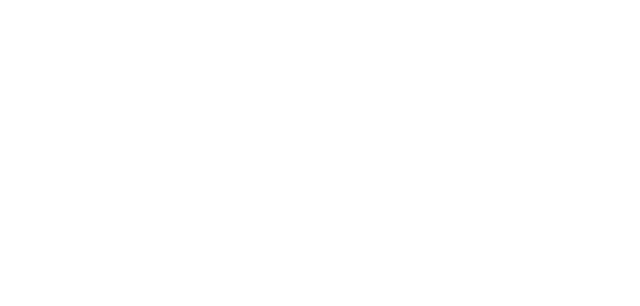
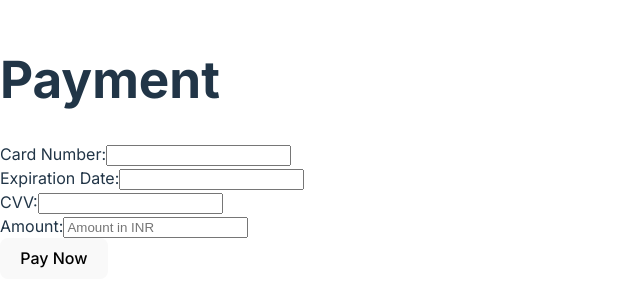
Before and after one commit to bharat-dussa/e-commerce-demo, a React (Vite) app: page /keerthana/paymentpage in a window 1280 px wide. Before the commit this address had no page. Shown: the part 252-558 px from the top of the page, without its empty margins (0-640 px from the left). Built offline with nearby package versions, Linux system fonts and the light colour scheme.

Commit message:
Payment page Done

```diff
--- /dev/null
+++ b/src/Keerthana-PaymentPage/PaymentPage.tsx
@@ -0,0 +1,34 @@
+import React from 'react';
+
+const KeerthanaPaymentPage:React.FC= () => {
+  return (
+    <div>
+      <h1>Payment</h1>
+      <form>
+        <label>
+          Card Number:
+          <input type="text" />
+        </label>
+        <br />
+        <label>
+          Expiration Date:
+          <input type="text" />
+        </label>
+        <br />
+        <label>
+          CVV:
+          <input type="text" />
+        </label>
+        <br />
+        <label>
+          Amount:
+          <input type="text" placeholder="Amount in INR" />
+        </label>
+        <br />
+        <button type="submit">Pay Now</button>
+      </form>
+    </div>
+  );
+};
+
+export default KeerthanaPaymentPage;
--- a/src/MainApp.tsx
+++ b/src/MainApp.tsx
@@ -7,7 +7,8 @@
 import PoojaHomePage from './pooja/HomePage';
 import SnehaHomePage from "./sneha/HomePage"
 import NarendraPaymentPage from "./Narendra-AboutUs/Narendra-AboutUs";
-import KeerthanaHomePage from "./Keerthana/HomePage"
+import KeerthanaHomePage from "./Keerthana/HomePage";
+import KeerthanaPaymentPage from "./Keerthana-PaymentPage/PaymentPage"
 
 const MainApp = () => {
   return (
@@ -21,6 +22,7 @@
             <Route path="sneha/homepage" element={<SnehaHomePage/>} />
             <Route path="keerthana/homepage" element={<KeerthanaHomePage/>} />
             <Route path="narendra/paymentpage" element={<NarendraPaymentPage/>} />
+            <Route path="keerthana/paymentpage" element={<KeerthanaPaymentPage/>}/>
         </Routes>
     </BrowserRouter>
   );
```
